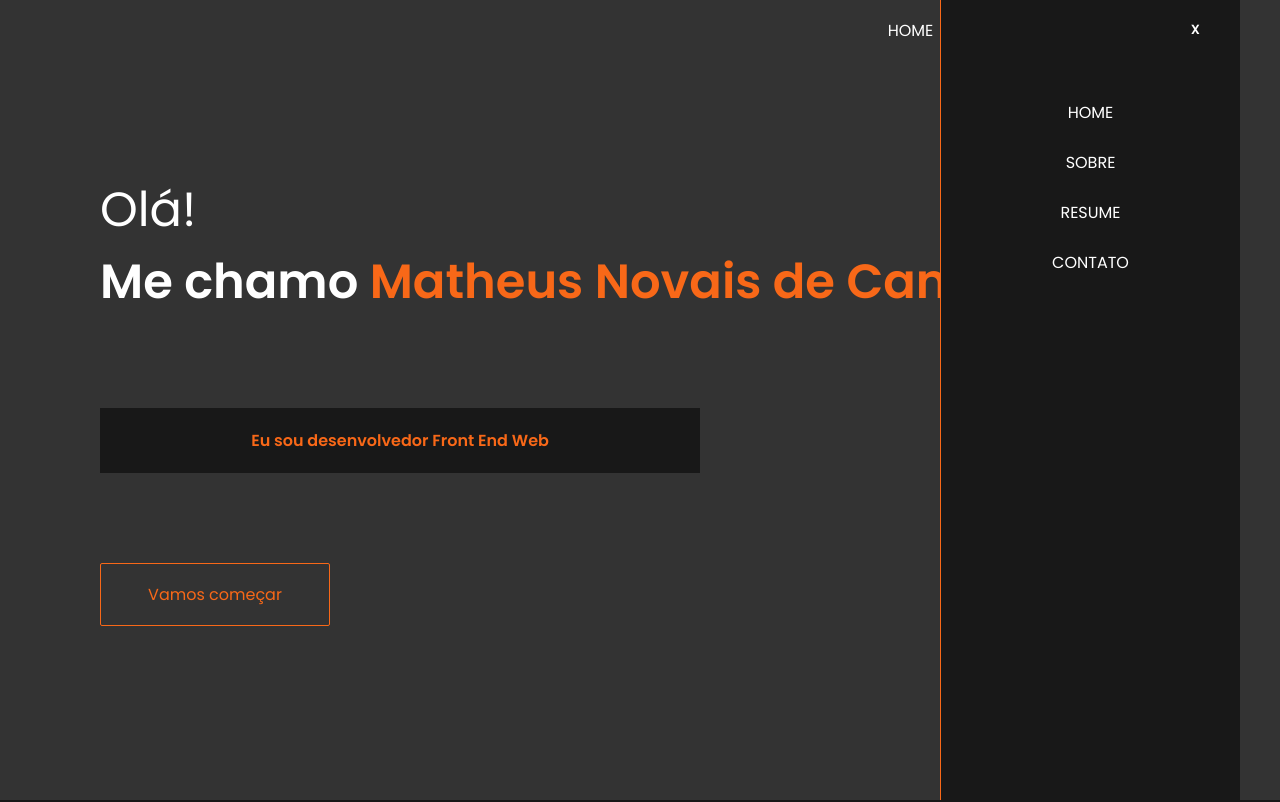
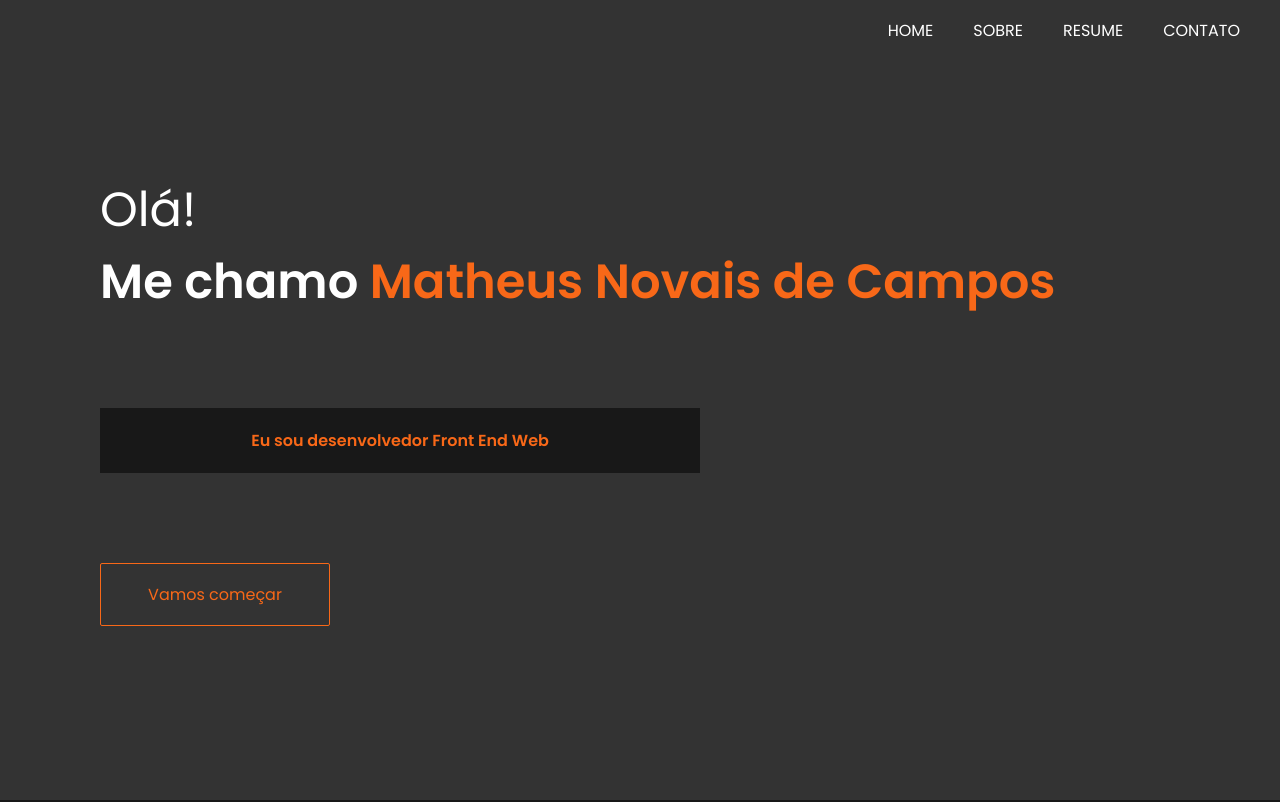
Before and after one commit to matheusnovais95/my-resume, a Next.js app: page / in a window 1280 px wide. Shown: the top 802 px of the page. Built offline with nearby package versions, Linux system fonts and the light colour scheme.

Commit message:
set initial value of useState

```diff
--- a/src/components/header/menu/index.jsx
+++ b/src/components/header/menu/index.jsx
@@ -5,7 +5,7 @@ import styles from "./menu.module.css";
 import { MenuBurger } from "../burger";
 
 export const Menu = ({ pageHeight }) => {
-  const [width, setWidth] = useState();
+  const [width, setWidth] = useState(window !== undefined ? window.innerWidth : 0);
   const [toggle, setToggle] = useState(false);
 
   useEffect(() => {
```
